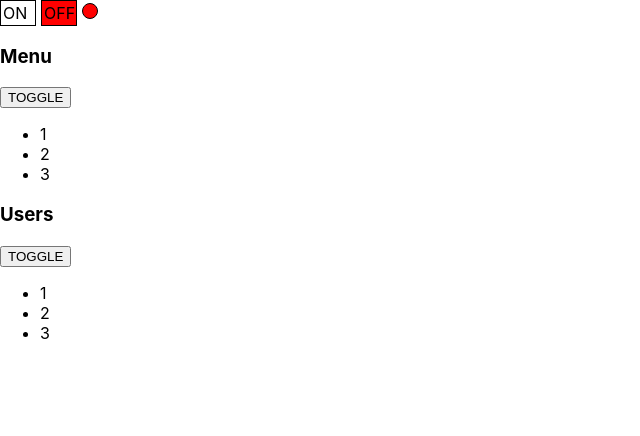
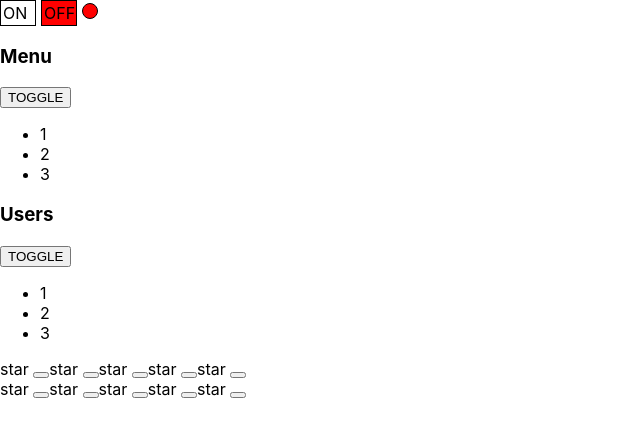
Before and after one commit to sergeisv113/my-app, a React (Create React App) app: page / in a window 1280 px wide. Shown: the top 436 px of the page, without its empty margins (0-640 px from the left). Built offline with nearby package versions, Linux system fonts and the light colour scheme.

Commit message:
lesson-7

```diff
--- a/src/App.tsx
+++ b/src/App.tsx
@@ -4,6 +4,8 @@ import {Accordion} from "./components/Accordion/Accordion";
 import {Rating} from "./components/Rating/Rating";
 import {OnOff} from "./components/OnOff/OnOff";
 import {UnControlledAccordion} from "./components/UnControlledAccordion/UnControlledAccordion";
+import {UnControlledRating} from "./components/UnControlledRating/UnControlledRating";
+
 
 //function declaration
 function App() {
@@ -30,7 +32,8 @@ function App() {
             <OnOff />
             <UnControlledAccordion titleValue={'Menu'}/>
             <UnControlledAccordion titleValue={'Users'}/>
-
+            <UnControlledRating/>
+            <UnControlledRating/>
         </div>
     );
 }
--- a/src/components/UnControlledAccordion/UnControlledAccordion.tsx
+++ b/src/components/UnControlledAccordion/UnControlledAccordion.tsx
@@ -12,12 +12,8 @@ export function UnControlledAccordion(props: AccordionPropsType) {
     return (
         <div>
             <AccordionTitle title={props.titleValue}/>
-             <button onClick={() => {setCollapsed(true)}}>TOGGLE</button>
+             <button onClick={() => {setCollapsed(!collapsed)}}>TOGGLE</button>
             {!collapsed && <AccordionBody/>}
-
-            {/*{!props.collapsed && <AccordionBody/>}*/}
-            {/*если не свернут, покажи AccordionBody*/}
-            {/*{props.collapsed === true && <AccordionBody/>} no menu */}
         </div>
     );
 }
--- /dev/null
+++ b/src/components/UnControlledRating/UnControlledRating.tsx
@@ -0,0 +1,32 @@
+import React, {useState} from 'react';
+
+type RatingPropsType = {
+    // value: number  ||
+    // value: 0|1|2|3|4|5
+}
+export const UnControlledRating = (props: RatingPropsType) => {
+    console.log('Rating rendering')
+let [value, setValue] = useState(0)
+    return (
+        <div>
+            <Star selected={value > 0}/><button onClick={() => {setValue(1)}}></button>
+            <Star selected={value > 1}/><button onClick={() => {setValue(2)}}></button>
+            <Star selected={value > 2}/><button onClick={() => {setValue(3)}}></button>
+            <Star selected={value > 3}/><button onClick={() => {setValue(4)}}></button>
+            <Star selected={value > 4}/><button onClick={() => {setValue(5)}}></button>
+        </div>
+    );
+}
+type  StarPropsType = {
+    selected: boolean
+}
+
+function Star(props: StarPropsType) {
+    // debugger
+    console.log('Star rendering')
+    if (props.selected === true) {
+        return <span><b>star </b></span>
+    } else {
+        return <span>star </span>
+    }
+}
```
